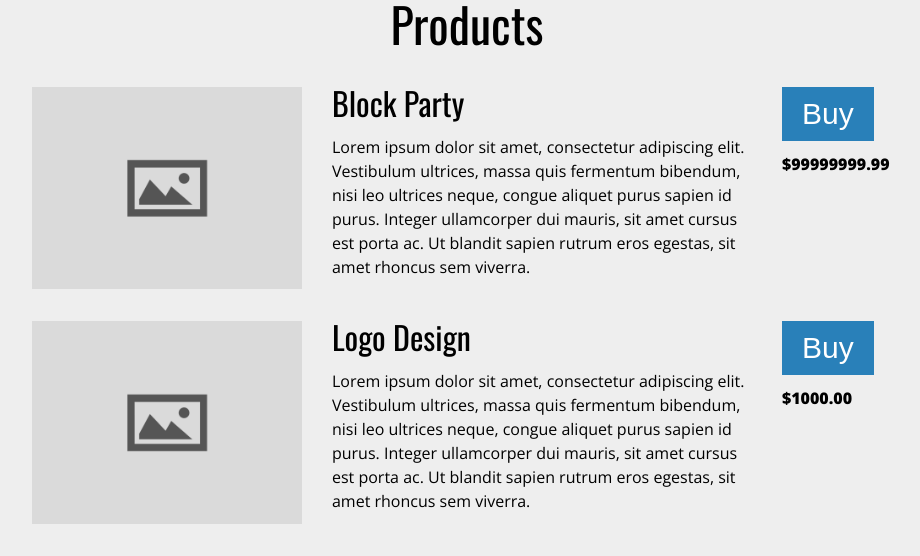
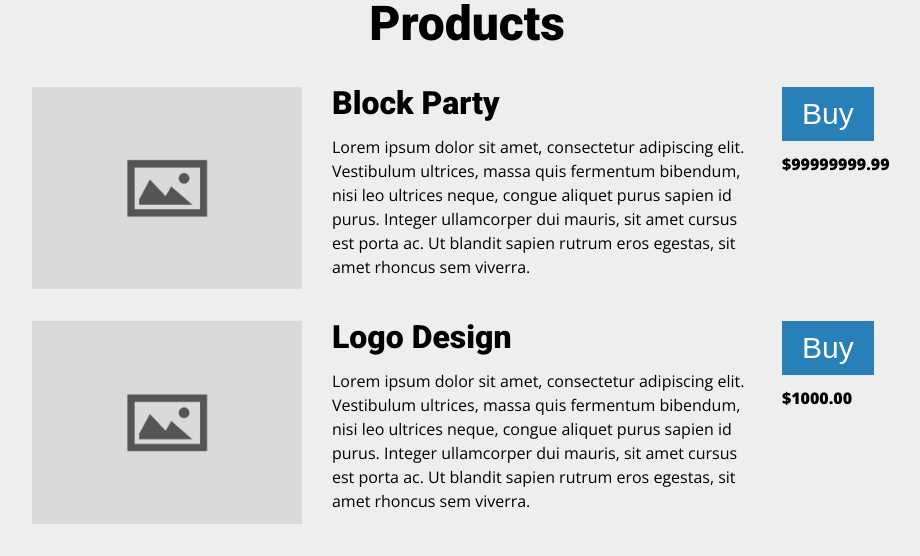
Before and after one commit to OAVE1516/oave1516.github.io, a PHP site: page /products/index.html in a window 1280 px wide. Shown: the top 556 px of the page, without its empty margins (173-1093 px from the left). Run offline with PHP 8.4, Linux system fonts and the light colour scheme.

Commit message:
Roboto + Logo

```diff
--- a/css/style.css
+++ b/css/style.css
@@ -1,5 +1,6 @@
 @import url(https://fonts.googleapis.com/css?family=Open+Sans:400,800);
 @import url(https://fonts.googleapis.com/css?family=Oswald);
+@import url(https://fonts.googleapis.com/css?family=Roboto:900);
 
 /* CSS RESET FOR BROWSER COMPATIBILITY */
 /* http://meyerweb.com/eric/tools/css/reset/
@@ -96,7 +97,8 @@ p{
 }
 
 h1, h2, h3, h4, h5, h6{
-    font-family: 'Oswald', sans-serif;
+    font-family: 'Roboto', sans-serif;
+    /**font-family: 'Oswald', sans-serif;*/
     padding-bottom: 0.5em;
 }
 
--- a/products/index.html
+++ b/products/index.html
@@ -2,6 +2,7 @@
 <html>
 <head>
     <meta name="viewport" content="width=device-width, initial-scale=1.0">
+    <link rel="icon" href="../img/favicon.png">
     <link rel="stylesheet" href="../css/style.css">
     <title>Block Party || Products</title>
 </head>
```
Also changed, not shown: img/favicon.png (added), img/logo.svg (added).
